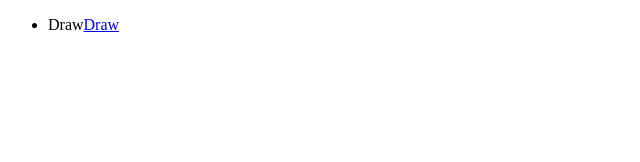
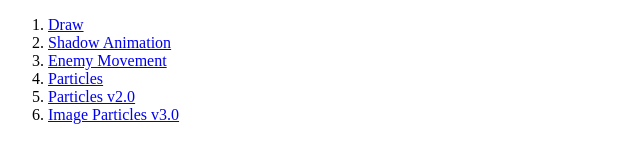
Before and after one commit to Moinul-Islam-Raj/javaScript_animations, a plain HTML site: page index.html in a window 1280 px wide. Shown: the whole page, without its empty margins (0-640 px from the left). Drawn offline with Linux system fonts and the light colour scheme.

Commit message:
added more
added more

```diff
--- a/index.html
+++ b/index.html
@@ -4,8 +4,13 @@
     <title>Javascrypt animations</title>
   </head>
   <body>
-    <ul>
-      <li>Draw<a href="./Draw/index.html">Draw</a></li>
-    </ul>
+    <ol style="font-size:xxl;font-family:Arial sans serif;"">
+      <li><a href="./Draw/index.html">Draw</a></li>
+      <li><a href="./shadowAZnimation/index.html">Shadow Animation</a></li>
+      <li><a href="./Enemy Movement/index.html">Enemy Movement</a></li>
+      <li><a href="./Particles/index.html">Particles</a></li>
+      <li><a href="./Particles_2/index.html">Particles v2.0</a></li>
+      <li><a href="./Image_Particles_3/index.html">Image Particles v3.0</a></li>
+    </ol>
   </body>
 </html>
```
